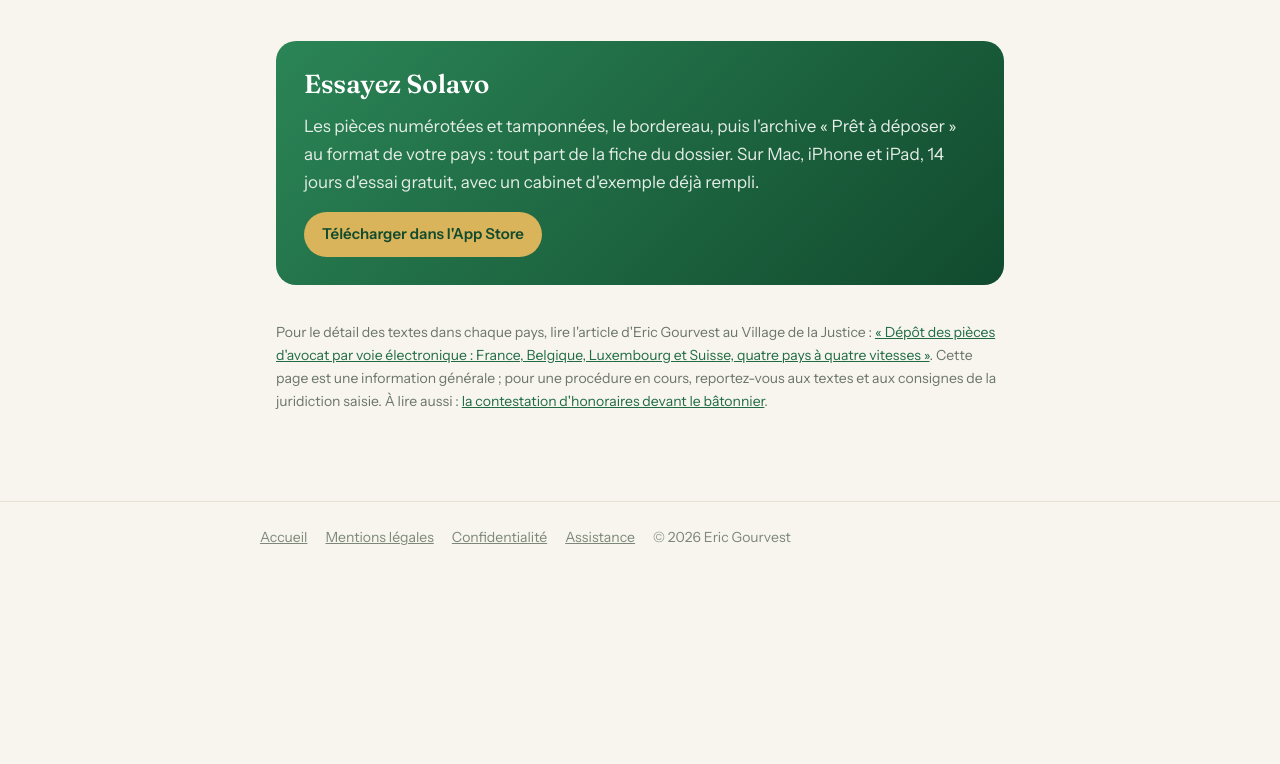
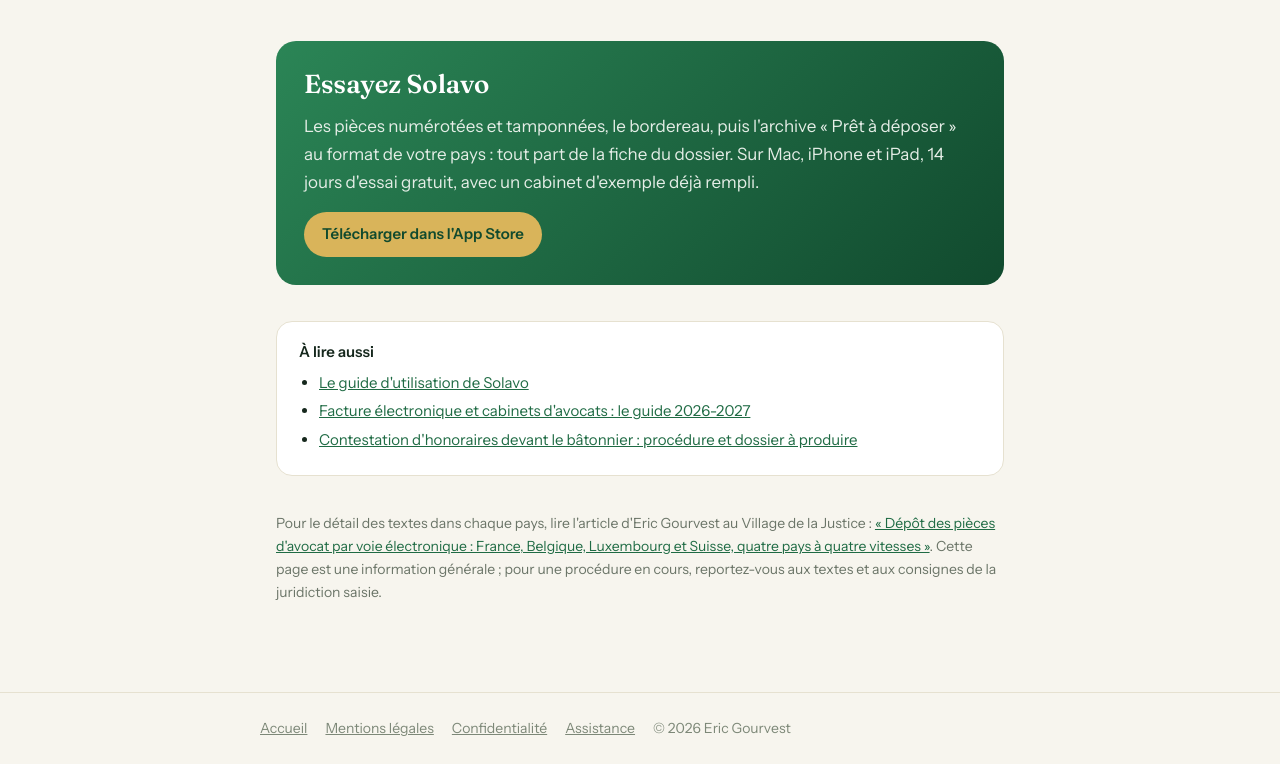
Before and after one commit to ericgourvest/solavo-site, a plain HTML site: page depot-pieces-voie-electronique.html in a window 1280 px wide. Shown: the part 3089-3853 px from the top of the page. Before the commit the page ends 3662 px from the top, so only its background shows below. Drawn offline with Linux system fonts and the light colour scheme.

Commit message:
Pages de contenu : bloc « À lire aussi »

```diff
--- a/depot-pieces-voie-electronique.html
+++ b/depot-pieces-voie-electronique.html
@@ -164,6 +164,8 @@ strong { font-weight: 600; color: #16281D; }
 .sommaire b { display: block; margin-bottom: 6px; }
 .sommaire ol { margin: 0; }
 .sommaire li { margin-bottom: 4px; }
+.alire { margin-top: 36px; }
+.alire ul { margin: 0; padding-left: 20px; }
 .encadre { margin-top: 44px; background: linear-gradient(135deg, #2B8556, #114A2E); color: #F7F5EE; border-radius: 20px; padding: 28px; }
 .encadre h2 { color: #FFF; margin-top: 0; }
 .encadre p { color: #E4EDE6; }
@@ -216,7 +218,8 @@ footer a { color: #7D8878; }
 <p>Les pièces numérotées et tamponnées, le bordereau, puis l'archive « Prêt à déposer » au format de votre pays : tout part de la fiche du dossier. Sur Mac, iPhone et iPad, 14 jours d'essai gratuit, avec un cabinet d'exemple déjà rempli.</p>
 <a class="bouton" href="https://apps.apple.com/fr/app/solavo-cabinet-davocat/id6821729358?ppid=089893ad-d3dd-4985-953a-09d87e81058e">Télécharger dans l'App Store</a>
 </section>
-<p class="sources">Pour le détail des textes dans chaque pays, lire l'article d'Eric Gourvest au Village de la Justice : <a href="https://www.village-justice.com/articles/deposer-ses-pieces-par-voie-electronique-france-belgique-luxembourg-suisse,60066.html" rel="noopener">« Dépôt des pièces d'avocat par voie électronique : France, Belgique, Luxembourg et Suisse, quatre pays à quatre vitesses »</a>. Cette page est une information générale ; pour une procédure en cours, reportez-vous aux textes et aux consignes de la juridiction saisie. À lire aussi : <a href="contestation-honoraires-avocat.html">la contestation d'honoraires devant le bâtonnier</a>.</p>
+<nav class="sommaire alire" aria-label="À lire aussi"><b>À lire aussi</b><ul><li><a href="guide.html">Le guide d'utilisation de Solavo</a></li><li><a href="guide-facture-electronique-avocats.html">Facture électronique et cabinets d'avocats : le guide 2026-2027</a></li><li><a href="contestation-honoraires-avocat.html">Contestation d'honoraires devant le bâtonnier : procédure et dossier à produire</a></li></ul></nav>
+<p class="sources">Pour le détail des textes dans chaque pays, lire l'article d'Eric Gourvest au Village de la Justice : <a href="https://www.village-justice.com/articles/deposer-ses-pieces-par-voie-electronique-france-belgique-luxembourg-suisse,60066.html" rel="noopener">« Dépôt des pièces d'avocat par voie électronique : France, Belgique, Luxembourg et Suisse, quatre pays à quatre vitesses »</a>. Cette page est une information générale ; pour une procédure en cours, reportez-vous aux textes et aux consignes de la juridiction saisie.</p>
 </article>
 </main>
 <footer><div>
```
Also changed, not shown: contestation-honoraires-avocat.html (+4 -1 lines), guide-facture-electronique-avocats.html (+3 -0 lines), guide.html (+4 -1 lines).
